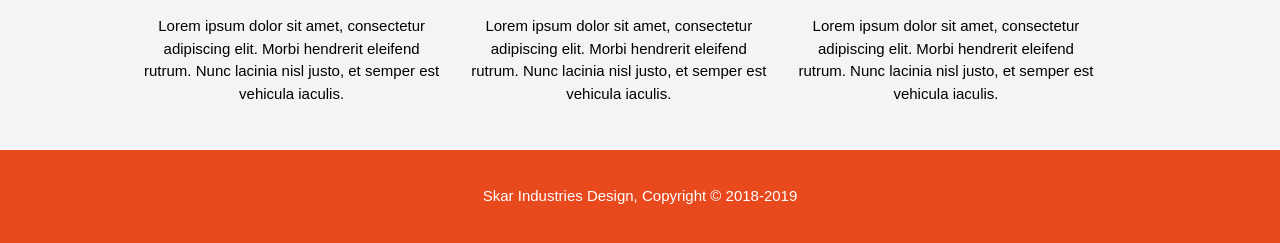
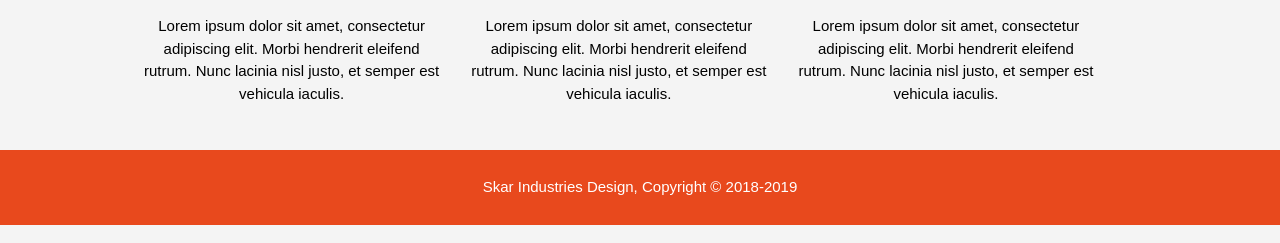
Before and after one commit to mathias6066/skarindustries, a plain HTML site: page index.html in a window 1280 px wide. Shown: the part 777-1020 px from the top of the page. Drawn offline with Linux system fonts and the light colour scheme.

Commit message:
Update style.css

```diff
--- a/css/style.css
+++ b/css/style.css
@@ -240,7 +240,7 @@ ul#services li{
 }
 
 footer{
-  padding:20px;
+  padding:11px;
   margin-top:20px;
   color:#ffffff;
   background-color:#e8491d;
```
